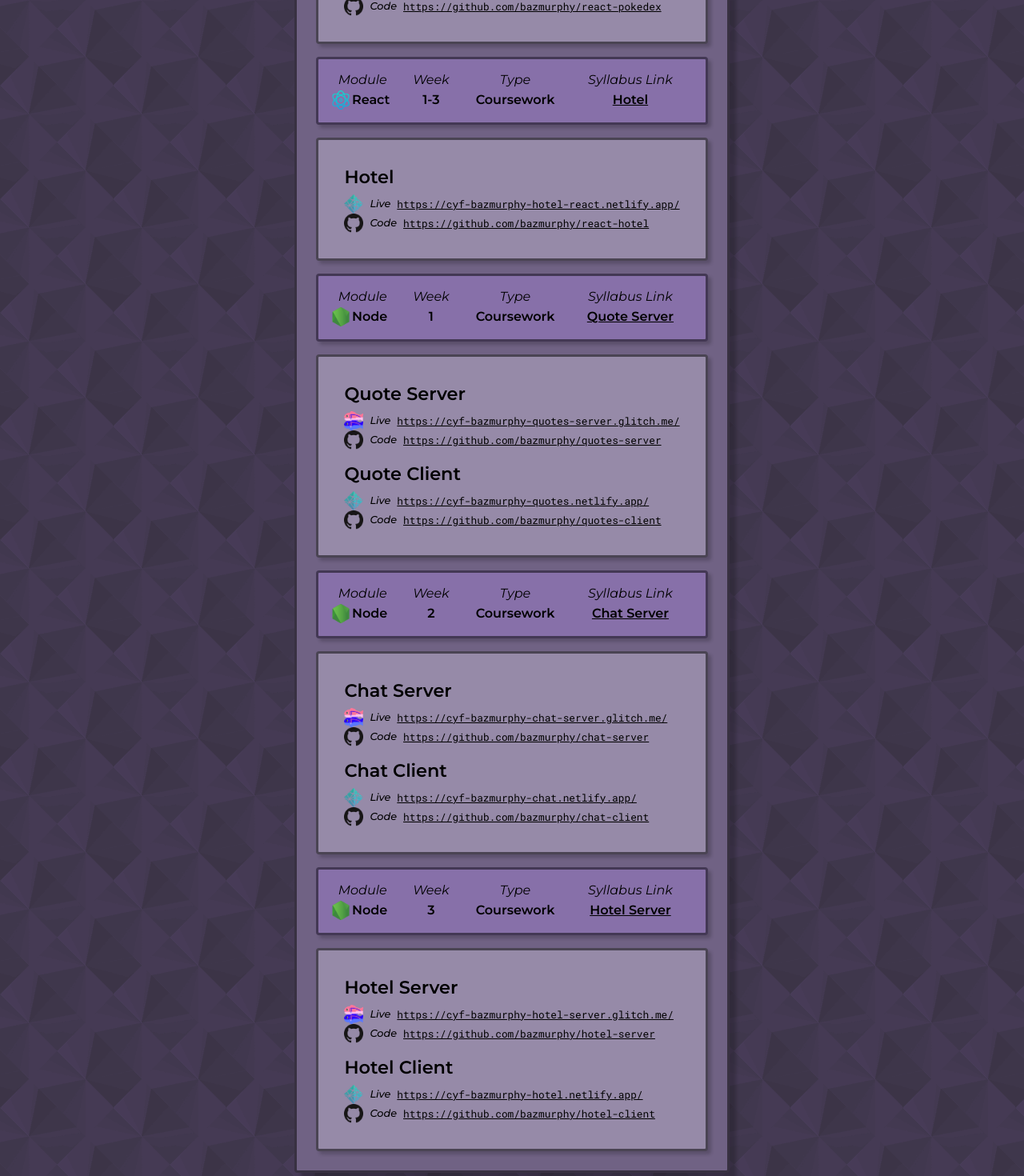
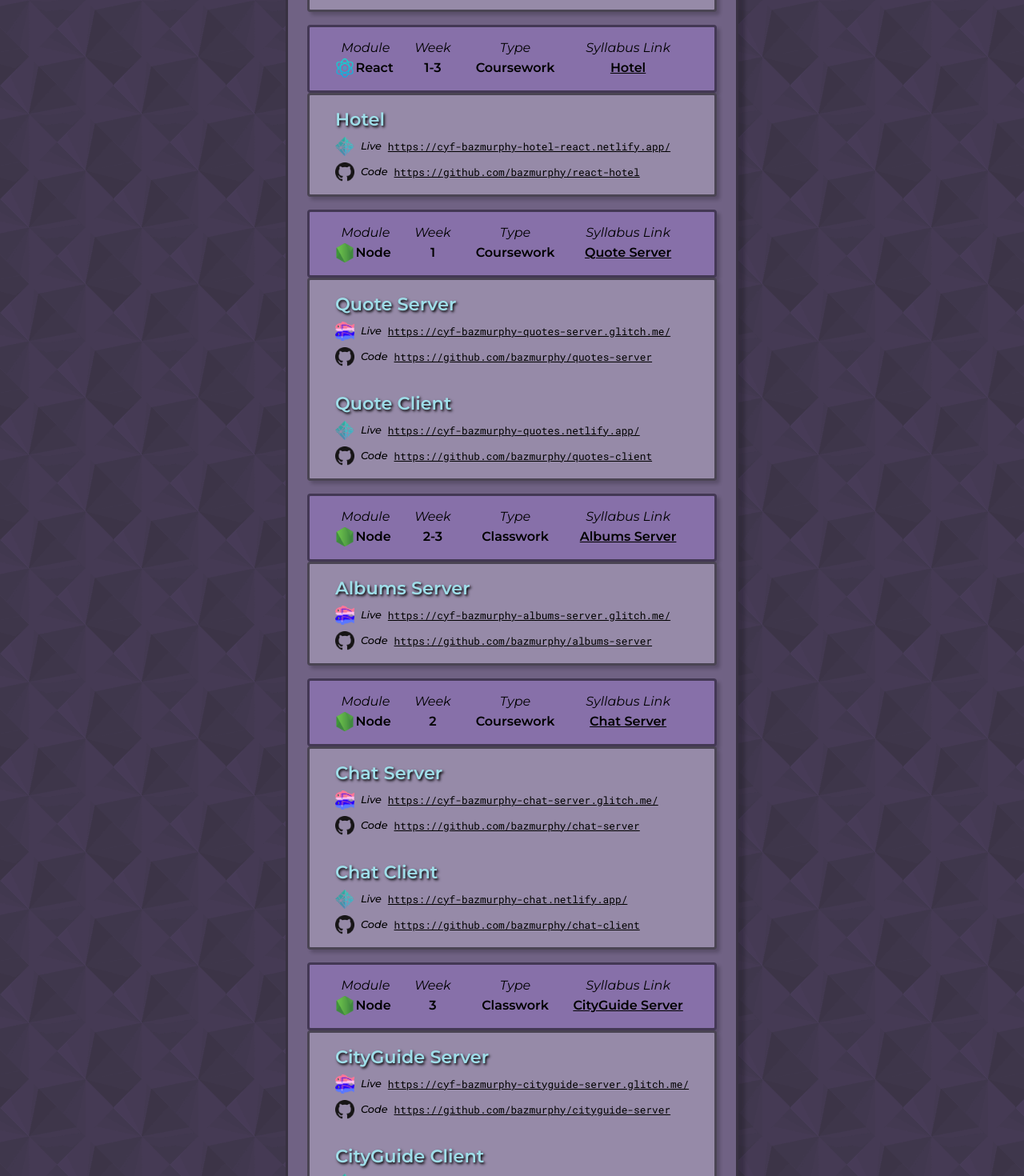
Before and after one commit to bazmurphy/projects-list, a React (Create React App) app: page / in a window 1280 px wide. Shown: the part 320-1790 px from the top of the page at 80% size. Built offline with nearby package versions, Linux system fonts and the light colour scheme.

Commit message:
restyling

```diff
--- a/src/App.css
+++ b/src/App.css
@@ -43,13 +43,13 @@ body {
   text-shadow: 0.1rem 0.1rem 0.2rem black;
 }
 
-.projects-container {
+.project-list-container {
   display: flex;
   flex-direction: column;
   gap: 1rem;
 }
 
-.project-container {
+.project-header-container {
   display: grid;
   grid-template-columns: 1fr 1fr 1.5fr 2fr;
   grid-template-areas:
@@ -58,7 +58,7 @@ body {
   column-gap: 0.5rem;
   row-gap: 0.25rem;
   align-items: center;
-  padding: 1rem;
+  padding: 1rem 2rem;
   border: 0.2rem solid hsla(0, 0%, 0%, 0.5);
   border-radius: 0.25rem;
   background-color: hsl(265, 25%, 55%);
@@ -66,95 +66,91 @@ body {
   text-align: center;
 }
 
-.project-container > * {
-  /* border: 0.1rem solid hsla(39, 100%, 50%, 0.5); */
-}
-
-.project-module-title {
+.project-header-module-title {
   grid-area: module-title;
   font-style: italic;
 }
 
-.project-module-name-container {
+.project-header-module-name-container {
   display: flex;
   align-items: center;
   gap: 0.1rem;
 }
 
-.project-module-name {
+.project-header-module-name {
   grid-area: module-name;
   font-weight: 600;
 }
 
-.project-week-title {
+.project-header-week-title {
   grid-area: week-title;
   font-style: italic;
 }
 
-.project-week-number {
+.project-header-week-number {
   grid-area: week-number;
   font-weight: 600;
 }
 
-.project-type-title {
+.project-header-type-title {
   grid-area: type-title;
   font-style: italic;
 }
 
-.project-type-name {
+.project-header-type-name {
   grid-area: type-name;
   font-weight: 600;
 }
 
-.project-syllabus-link-title {
+.project-header-syllabus-link-title {
   grid-area: syllabus-link-title;
   font-style: italic;
 }
 
-.project-syllabus-link {
+.project-header-syllabus-link {
   grid-area: syllabus-link;
   font-weight: 600;
   color: inherit;
 }
 
-.finished-projects-container {
-  display: flex;
-  flex-direction: column;
-  gap: 1rem;
-  padding: 2rem;
+.project-body-wrapper {
   border: 0.2rem solid hsla(0, 0%, 0%, 0.5);
   border-radius: 0.25rem;
   background-color: hsl(265, 15%, 60%);
   box-shadow: 0.25rem 0.25rem 0.25rem 0 hsla(0, 0%, 0%, 0.2);
 }
 
-.finished-project-container{
-  /* border: 0.1rem solid hsla(39, 100%, 50%, 0.5); */
+.project-body-container{
+  display: flex;
+  flex-direction: column;
+  gap: 0.5rem;
+  padding: 1rem 2rem;
 }
 
-.finished-project-name{
+.project-body-name {
   font-size: 1.4rem;
   font-weight: 600;
-  padding-bottom: 0.5rem;
+  color: hsla(189, 63%, 77%, 1);
+  text-shadow: 0.1rem 0.1rem 0.2rem black;
 }
 
-.finished-project-link-live-container,
-.finished-project-link-code-container {
+.project-body-link-live-container,
+.project-body-link-code-container {
   display: flex;
   justify-content: flex-start;
   align-items: center;
   gap: 0.5rem;
 }
 
-.finished-project-link-live-text,
-.finished-project-link-code-text {
+.project-body-link-live-text,
+.project-body-link-code-text {
   font-style: italic;
   font-weight: 500;
   font-size: 0.8rem;
 }
 
-.finished-project-link-live,
-.finished-project-link-code{
+.project-body-link-live,
+.project-body-link-code {
   display: block;
   color: inherit;
   font-family: "Roboto Mono", monospace;
--- a/src/App.js
+++ b/src/App.js
@@ -1,6 +1,6 @@
-import './App.css';
+import "./App.css";
 import Header from "./Header";
-import ProjectList from './ProjectList';
+import ProjectList from "./ProjectList";
 
 function App() {
   return (
--- a/src/FinishedProject.js
+++ /dev/null
@@ -1,23 +0,0 @@
-import React from "react";
-
-const FinishedProject = (props) => {
-
-    return (
-        <div className="finished-project-container">
-            <p className="finished-project-name">{props.finishedProjectName}</p>
-            <div className="finished-project-link-live-container">
-                <img className={props.finishedProjectLinkLiveImageClass} src={props.finishedProjectLinkLiveImageSrc} alt={props.finishedProjectLinkLiveImageAlt} />
-                <span className="finished-project-link-live-text">Live</span>
-                <a className="finished-project-link-live" href={props.finishedProjectLinkLive} target="_blank" rel="noreferrer">{props.finishedProjectLinkLive}</a>
-            </div>
-            <div className="finished-project-link-code-container">
-                <img className={props.finishedProjectLinkCodeImageClass} src={props.finishedProjectLinkCodeImageSrc} alt={props.finishedProjectLinkCodeImageAlt} />
-                <span className="finished-project-link-code-text">Code</span>
-                <a className="finished-project-link-code" href={props.finishedProjectLinkCode} target="_blank" rel="noreferrer">{props.finishedProjectLinkCode}</a>
-            </div>
-        </div>
-    );
-
-};
-
-export default FinishedProject;
--- a/src/Project.js
+++ /dev/null
@@ -1,23 +0,0 @@
-import React from "react";
-
-const Project = (props) => {
-
-    return (
-        <div className="project-container">
-            <span className="project-module-title">Module</span>
-            <div className="project-module-name-container">
-                <img className={props.moduleNameImageClass} src={props.moduleNameImageSrc} alt={props.moduleNameImageAlt} />
-                <span className="project-module-name">{props.moduleName}</span>
-            </div>
-            <span className="project-week-title">Week</span>
-            <span className="project-week-number">{props.weekNumber}</span>
-            <span className="project-type-title">Type</span>
-            <span className="project-type-name">{props.classWorkOrCourseWork}</span>
-            <span className="project-syllabus-link-title">Syllabus Link</span>
-            <a className="project-syllabus-link" href={props.syllabusLink} target="_blank" rel="noreferrer">{props.projectName}</a>
-        </div>
-    );
-
-};
-
-export default Project;
--- /dev/null
+++ b/src/ProjectBody.js
@@ -0,0 +1,23 @@
+import React from "react";
+
+const ProjectBody = (props) => {
+
+    return (
+        <div className="project-body-container">
+            <p className="project-body-name">{props.finishedProjectName}</p>
+            <div className="project-body-link-live-container">
+                <img className={props.finishedProjectLinkLiveImageClass} src={props.finishedProjectLinkLiveImageSrc} alt={props.finishedProjectLinkLiveImageAlt} />
+                <span className="project-body-link-live-text">Live</span>
+                <a className="project-body-link-live" href={props.finishedProjectLinkLive} target="_blank" rel="noreferrer">{props.finishedProjectLinkLive}</a>
+            </div>
+            <div className="project-body-link-code-container">
+                <img className={props.finishedProjectLinkCodeImageClass} src={props.finishedProjectLinkCodeImageSrc} alt={props.finishedProjectLinkCodeImageAlt} />
+                <span className="project-body-link-code-text">Code</span>
+                <a className="project-body-link-code" href={props.finishedProjectLinkCode} target="_blank" rel="noreferrer">{props.finishedProjectLinkCode}</a>
+            </div>
+        </div>
+    );
+
+};
+
+export default ProjectBody;
--- /dev/null
+++ b/src/ProjectHeader.js
@@ -0,0 +1,23 @@
+import React from "react";
+
+const ProjectHeader = (props) => {
+
+    return (
+        <div className="project-header-container">
+            <span className="project-header-module-title">Module</span>
+            <div className="project-header-module-name-container">
+                <img className={props.moduleNameImageClass} src={props.moduleNameImageSrc} alt={props.moduleNameImageAlt} />
+                <span className="project-header-module-name">{props.moduleName}</span>
+            </div>
+            <span className="project-header-week-title">Week</span>
+            <span className="project-header-week-number">{props.weekNumber}</span>
+            <span className="project-header-type-title">Type</span>
+            <span className="project-header-type-name">{props.classWorkOrCourseWork}</span>
+            <span className="project-header-syllabus-link-title">Syllabus Link</span>
+            <a className="project-header-syllabus-link" href={props.syllabusLink} target="_blank" rel="noreferrer">{props.projectName}</a>
+        </div>
+    );
+
+};
+
+export default ProjectHeader;
--- a/src/ProjectList.js
+++ b/src/ProjectList.js
@@ -1,12 +1,14 @@
 import React from "react";
-import Project from "./Project";
-import FinishedProject from "./FinishedProject";
+import ProjectHeader from "./ProjectHeader";
+import ProjectBody from "./ProjectBody";
 
 const ProjectList = () => {
 
     return (
-        <div className="projects-container">
-            <Project
+        <div className="project-list-container">
+
+            <div className="project-container">
+                <ProjectHeader
                     moduleName="React"
                     moduleNameImageClass="react"
                     moduleNameImageSrc="./react.png"
@@ -16,8 +18,8 @@ const ProjectList = () => {
                     syllabusLink="https://syllabus.codeyourfuture.io/react/week-3/lesson"
                     projectName="Pokedex"
                 />
-            <div className="finished-projects-container">
-                <FinishedProject
+                <div className="project-body-wrapper">
+                    <ProjectBody
                         finishedProjectName="Pokedex"
                         finishedProjectLinkLive="https://cyf-bazmurphy-pokedex.netlify.app/"
                         finishedProjectLinkLiveImageClass="netlify"
@@ -29,7 +31,10 @@ const ProjectList = () => {
                         finishedProjectLinkCodeImageAlt="GitHub Logo"
                     />
                 </div>
-            <Project
+            </div>
+
+            <div className="project-container">
+                <ProjectHeader
                     moduleName="React"
                     moduleNameImageClass="react"
                     moduleNameImageSrc="./react.png"
@@ -39,8 +44,8 @@ const ProjectList = () => {
                     syllabusLink="https://syllabus.codeyourfuture.io/react/week-3/homework#2-cyf-hotel-5-hours"
                     projectName="Hotel"
                 />
-            <div className="finished-projects-container">
-                <FinishedProject
+                <div className="project-body-wrapper">
+                    <ProjectBody
                         finishedProjectName="Hotel"
                         finishedProjectLinkLive="https://cyf-bazmurphy-hotel-react.netlify.app/"
                         finishedProjectLinkLiveImageClass="netlify"
@@ -52,7 +57,10 @@ const ProjectList = () => {
                         finishedProjectLinkCodeImageAlt="GitHub Logo"
                     />
                 </div>
-            <Project
+            </div>
+
+            <div className="project-container">
+                <ProjectHeader
                     moduleName="Node"
                     moduleNameImageClass="node"
                     moduleNameImageSrc="./node.png"
@@ -62,8 +70,8 @@ const ProjectList = () => {
                     syllabusLink="https://syllabus.codeyourfuture.io/node/week-1/homework#4-quote-server-api-project-10-hours-"
                     projectName="Quote Server"
                 />
-            <div className="finished-projects-container">
-                <FinishedProject
+                <div className="project-body-wrapper">
+                    <ProjectBody
                         finishedProjectName="Quote Server"
                         finishedProjectLinkLive="https://cyf-bazmurphy-quotes-server.glitch.me/"
                         finishedProjectLinkLiveImageClass="glitch"
@@ -74,7 +82,7 @@ const ProjectList = () => {
                         finishedProjectLinkCodeImageSrc="./github-dark.png"
                         finishedProjectLinkCodeImageAlt="GitHub Logo"
                     />
-                <FinishedProject
+                    <ProjectBody
                         finishedProjectName="Quote Client"
                         finishedProjectLinkLive="https://cyf-bazmurphy-quotes.netlify.app/"
                         finishedProjectLinkLiveImageClass="netlify"
@@ -86,7 +94,36 @@ const ProjectList = () => {
                         finishedProjectLinkCodeImageAlt="GitHub Logo"
                     />
                 </div>
-            <Project
+            </div>
+
+            <div className="project-container">
+                <ProjectHeader
+                    moduleName="Node"
+                    moduleNameImageClass="node"
+                    moduleNameImageSrc="./node.png"
+                    moduleNameImageAlt="Node Logo"
+                    classWorkOrCourseWork="Classwork"
+                    weekNumber="2-3"
+                    syllabusLink="https://syllabus.codeyourfuture.io/node/week-2/lesson#workshop-objective"
+                    projectName="Albums Server"
+                />
+                <div className="project-body-wrapper">
+                    <ProjectBody
+                        finishedProjectName="Albums Server"
+                        finishedProjectLinkLive="https://cyf-bazmurphy-albums-server.glitch.me/"
+                        finishedProjectLinkLiveImageClass="glitch"
+                        finishedProjectLinkLiveImageSrc="./glitch.png"
+                        finishedProjectLinkLiveImageAlt="Glitch Logo"
+                        finishedProjectLinkCode="https://github.com/bazmurphy/albums-server"
+                        finishedProjectLinkCodeImageClass="github"
+                        finishedProjectLinkCodeImageSrc="./github-dark.png"
+                        finishedProjectLinkCodeImageAlt="GitHub Logo"
+                    />
+                </div>
+            </div>
+
+            <div className="project-container">
+                <ProjectHeader
                     moduleName="Node"
                     moduleNameImageClass="node"
                     moduleNameImageSrc="./node.png"
@@ -96,8 +133,8 @@ const ProjectList = () => {
                     syllabusLink="https://syllabus.codeyourfuture.io/node/week-2/homework#2-chat-server-api-project-12-hours-"
                     projectName="Chat Server"
                 />
-            <div className="finished-projects-container">
-                <FinishedProject
+                <div className="project-body-wrapper">
+                    <ProjectBody
                         finishedProjectName="Chat Server"
                         finishedProjectLinkLive="https://cyf-bazmurphy-chat-server.glitch.me/"
                         finishedProjectLinkLiveImageClass="glitch"
@@ -108,7 +145,7 @@ const ProjectList = () => {
                         finishedProjectLinkCodeImageSrc="./github-dark.png"
                         finishedProjectLinkCodeImageAlt="GitHub Logo"
                     />
-                <FinishedProject
+                    <ProjectBody
                         finishedProjectName="Chat Client"
                         finishedProjectLinkLive="https://cyf-bazmurphy-chat.netlify.app/"
                         finishedProjectLinkLiveImageClass="netlify"
@@ -120,7 +157,47 @@ const ProjectList = () => {
                         finishedProjectLinkCodeImageAlt="GitHub Logo"
                     />
                 </div>
-            <Project
+            </div>
+
+            <div className="project-container">
+                <ProjectHeader
+                    moduleName="Node"
+                    moduleNameImageClass="node"
+                    moduleNameImageSrc="./node.png"
+                    moduleNameImageAlt="Node Logo"
+                    classWorkOrCourseWork="Classwork"
+                    weekNumber="3"
+                    syllabusLink="https://syllabus.codeyourfuture.io/node/week-3/lesson#4-city-guide-and-paired-programming"
+                    projectName="CityGuide Server"
+                />
+                <div className="project-body-wrapper">
+                    <ProjectBody
+                        finishedProjectName="CityGuide Server"
+                        finishedProjectLinkLive="https://cyf-bazmurphy-cityguide-server.glitch.me/"
+                        finishedProjectLinkLiveImageClass="glitch"
+                        finishedProjectLinkLiveImageSrc="./glitch.png"
+                        finishedProjectLinkLiveImageAlt="Glitch Logo"
+                        finishedProjectLinkCode="https://github.com/bazmurphy/cityguide-server"
+                        finishedProjectLinkCodeImageClass="github"
+                        finishedProjectLinkCodeImageSrc="./github-dark.png"
+                        finishedProjectLinkCodeImageAlt="GitHub Logo"
+                    />
+                    <ProjectBody
+                        finishedProjectName="CityGuide Client"
+                        finishedProjectLinkLive="https://cyf-bazmurphy-cityguide.netlify.app"
+                        finishedProjectLinkLiveImageClass="netlify"
+                        finishedProjectLinkLiveImageSrc="./netlify.png"
+                        finishedProjectLinkLiveImageAlt="Netlify Logo"
+                        finishedProjectLinkCode="https://github.com/bazmurphy/cityguide-client"
+                        finishedProjectLinkCodeImageClass="github"
+                        finishedProjectLinkCodeImageSrc="./github-dark.png"
+                        finishedProjectLinkCodeImageAlt="GitHub Logo"
+                    />
+                </div>
+            </div>
+
+            <div className="project-container">
+                <ProjectHeader
                     moduleName="Node"
                     moduleNameImageClass="node"
                     moduleNameImageSrc="./node.png"
@@ -130,8 +207,8 @@ const ProjectList = () => {
                     syllabusLink="https://syllabus.codeyourfuture.io/node/week-3/homework#2-hotel-server-12-hours-"
                     projectName="Hotel Server"
                 />
-            <div className="finished-projects-container">
-                <FinishedProject
+                <div className="project-body-wrapper">
+                    <ProjectBody
                         finishedProjectName="Hotel Server"
                         finishedProjectLinkLive="https://cyf-bazmurphy-hotel-server.glitch.me/"
                         finishedProjectLinkLiveImageClass="glitch"
@@ -142,7 +219,7 @@ const ProjectList = () => {
                         finishedProjectLinkCodeImageSrc="./github-dark.png"
                         finishedProjectLinkCodeImageAlt="GitHub Logo"
                     />
-                <FinishedProject
+                    <ProjectBody
                         finishedProjectName="Hotel Client"
                         finishedProjectLinkLive="https://cyf-bazmurphy-hotel.netlify.app/"
                         finishedProjectLinkLiveImageClass="netlify"
@@ -155,8 +232,9 @@ const ProjectList = () => {
                     />
                 </div>
             </div>
+
+        </div>
     );
-
 };
 
 export default ProjectList;
```
Lines whose indentation alone changed are shown as unchanged.
